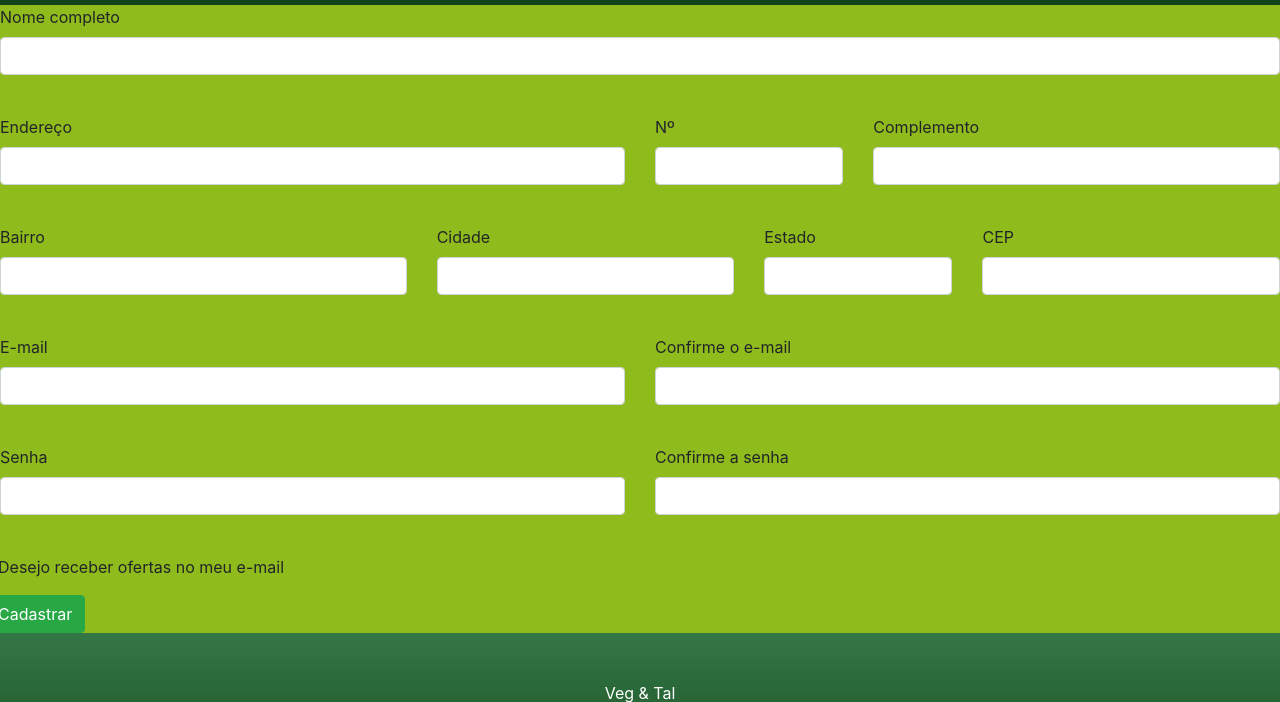
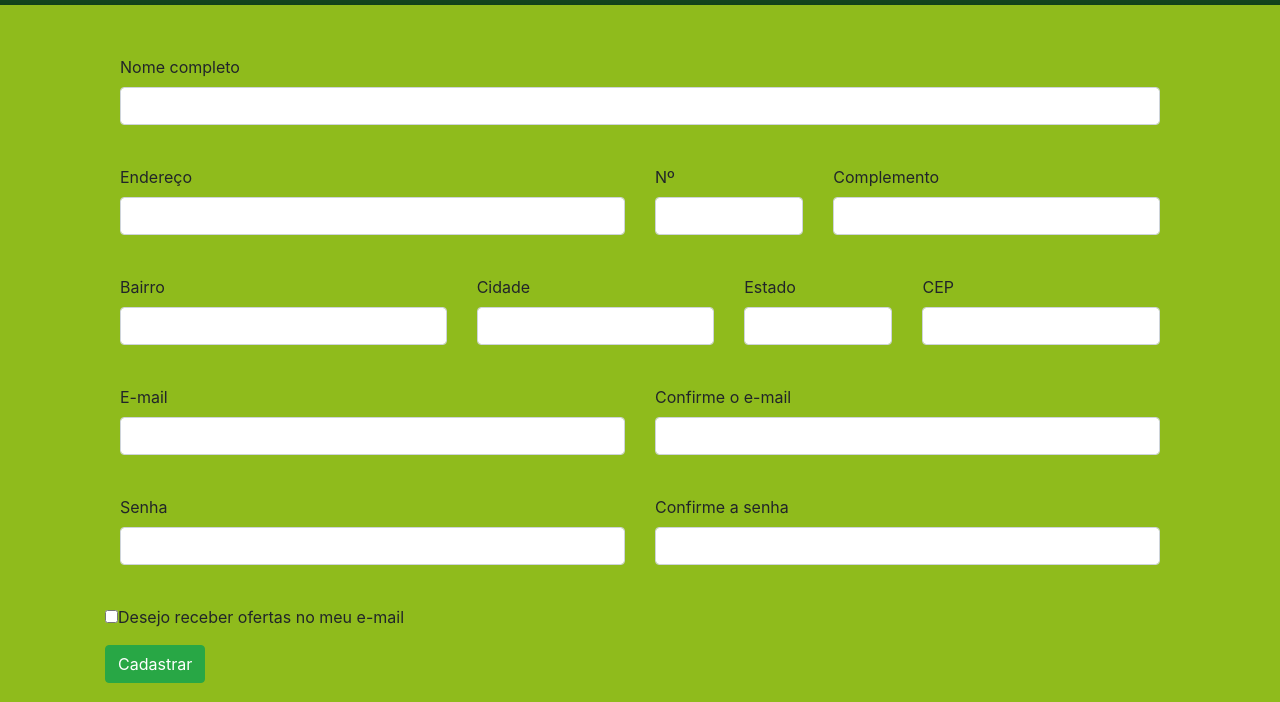
Before and after one commit to RaphaelAssencio/StartDS-1, a website: page paginasInternet/cadastro.html in a window 1280 px wide. Shown: the part 69-771 px from the top of the page. Drawn offline with Linux system fonts and the light colour scheme.

Commit message:
Alterações
Margens

```diff
--- a/paginasInternet/css/shop-homepage.css
+++ b/paginasInternet/css/shop-homepage.css
@@ -66,3 +66,9 @@ body {
 #icons{
   float: left;
 }
+.container-form{
+  margin: 50px 120px 50px 120px;
+}
+#textFooter{
+
+}
```
